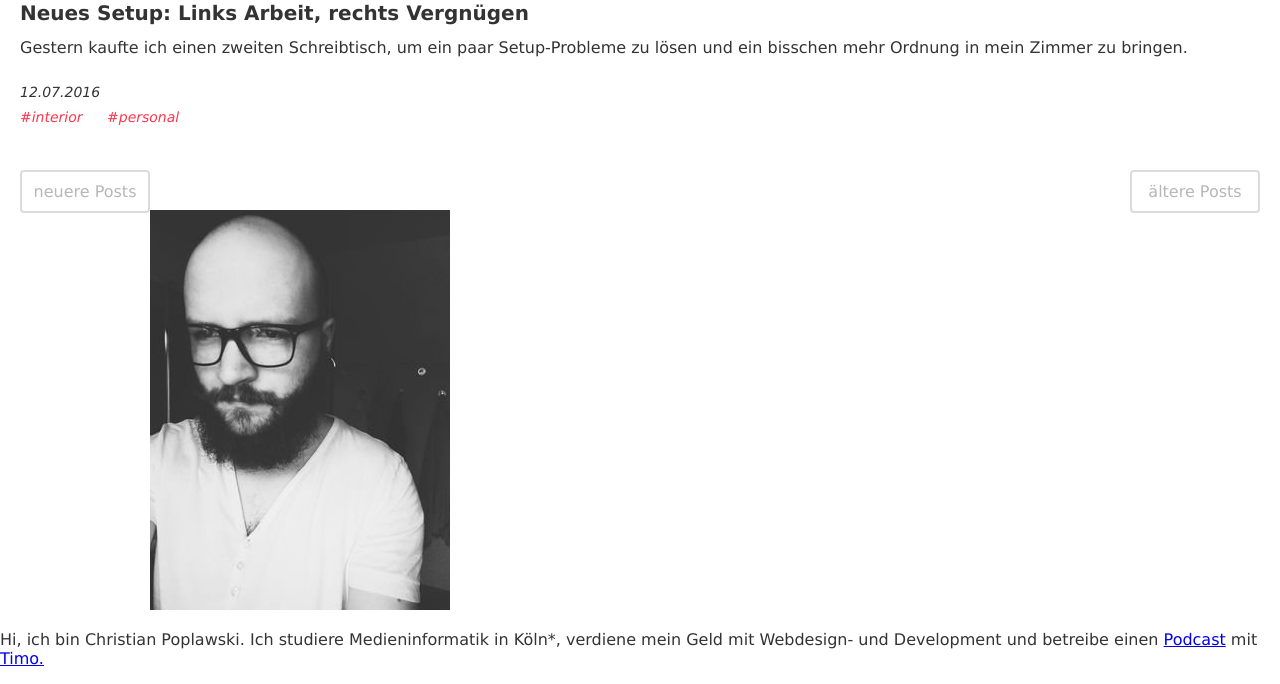
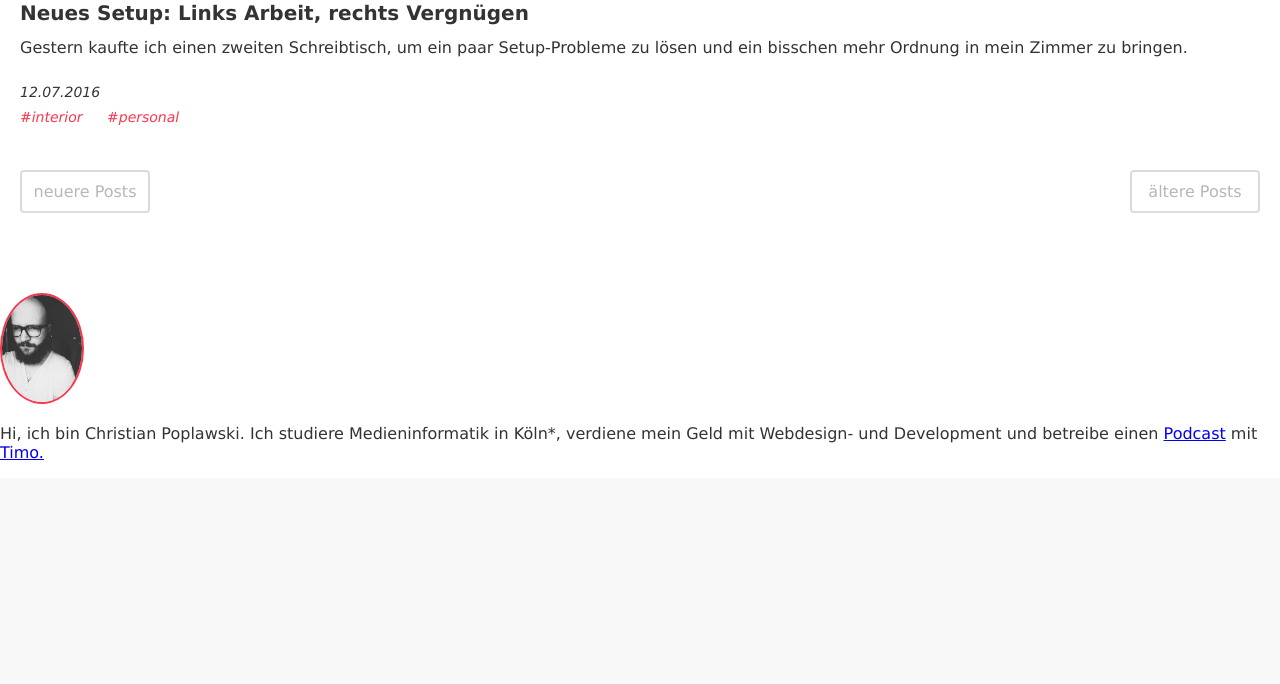
Before and after one commit to Plsr/crushed, a PHP site: page / in a window 1280 px wide. Shown: the part 343-1027 px from the top of the page. After the commit the page ends 803 px from the top, so only its background shows below. Run offline with PHP 8.4, Linux system fonts and the light colour scheme.

Commit message:
Added clearfix

```diff
--- a/scss/component/_c_pagination.scss
+++ b/scss/component/_c_pagination.scss
@@ -2,4 +2,6 @@
   margin-left: 20px;
   margin-right: 20px;
   margin-bottom: 80px;
+
+  @include clearfix;
 }
--- /dev/null
+++ b/scss/vendor/_clearfix.scss
@@ -0,0 +1,7 @@
+@mixin clearfix {
+  &:after {
+    content: "";
+    display: table;
+    clear: both;
+  }
+}
--- a/style.css
+++ b/style.css
@@ -442,6 +442,10 @@ h2.c_post-title {
   margin-left: 20px;
   margin-right: 20px;
   margin-bottom: 80px; }
+  .c_pagination:after {
+    content: "";
+    display: table;
+    clear: both; }
 
 .c_btn-pagination {
   box-sizing: border-box;
@@ -459,6 +463,11 @@ h2.c_post-title {
     margin-right: 0;
     float: right; }
 
+.c_img-portrait {
+  border-radius: 50%;
+  width: 80px;
+  border: 2px solid #FC354C; }
+
 .site-header {
   background-color: #F8F8F8;
   -webkit-box-shadow: 0px 1px 0px 0px rgba(0, 0, 0, 0.16);
```
